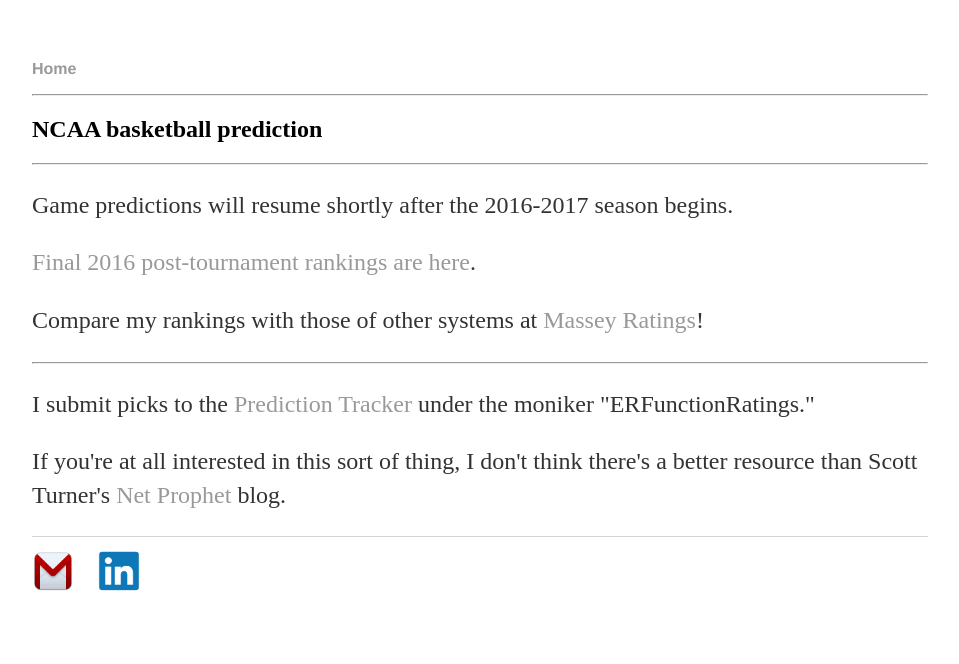
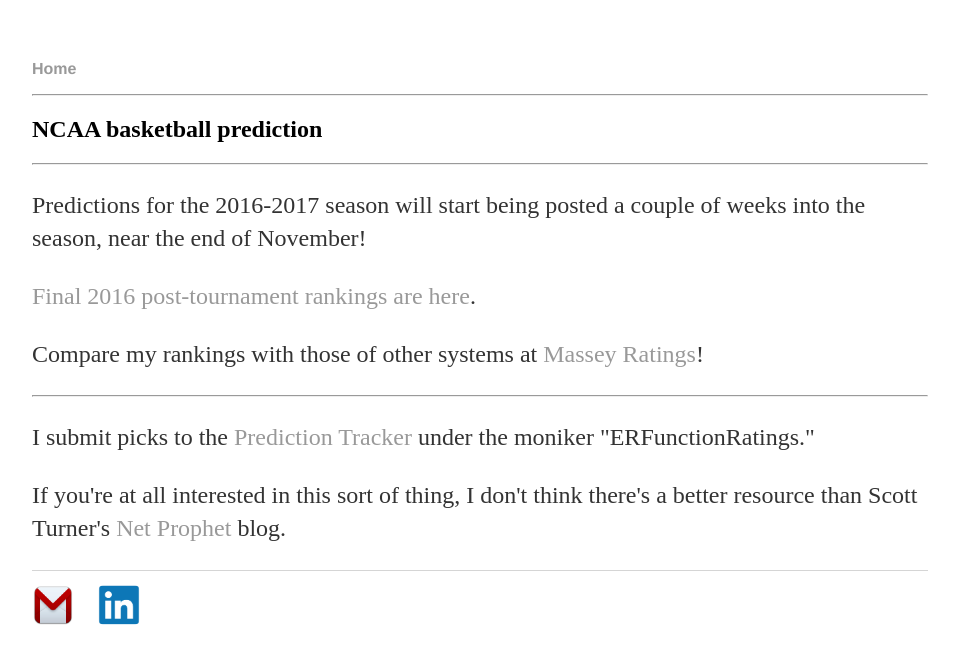
Before and after one commit to erikrforseth/erikrforseth.github.io, a Jekyll site: the page built from index.html, in a window 1280 px wide. Shown: the top 664 px of the page, without its empty margins (160-1119 px from the left). Built offline with Jekyll 4.4.1, drawn with Linux system fonts in a browser that asks for light colours.

Commit message:
Note about 2016-2017 season.

```diff
--- a/index.html
+++ b/index.html
@@ -8,7 +8,7 @@ title: Erik Forseth
   <h2>NCAA basketball prediction</h2>
 
   <hr>
-  <p> Game predictions will resume shortly after the 2016-2017 season begins.</p>
+  <p> Predictions for the 2016-2017 season will start being posted a couple of weeks into the season, near the end of November!</p>
   <p> <a href="/rankings.html">Final 2016 post-tournament rankings are here</a>. </p>
   <p> Compare my rankings with those of other systems at <a href="http://www.masseyratings.com/cb/compare.htm">Massey Ratings</a>!</p>
   <hr>
```
